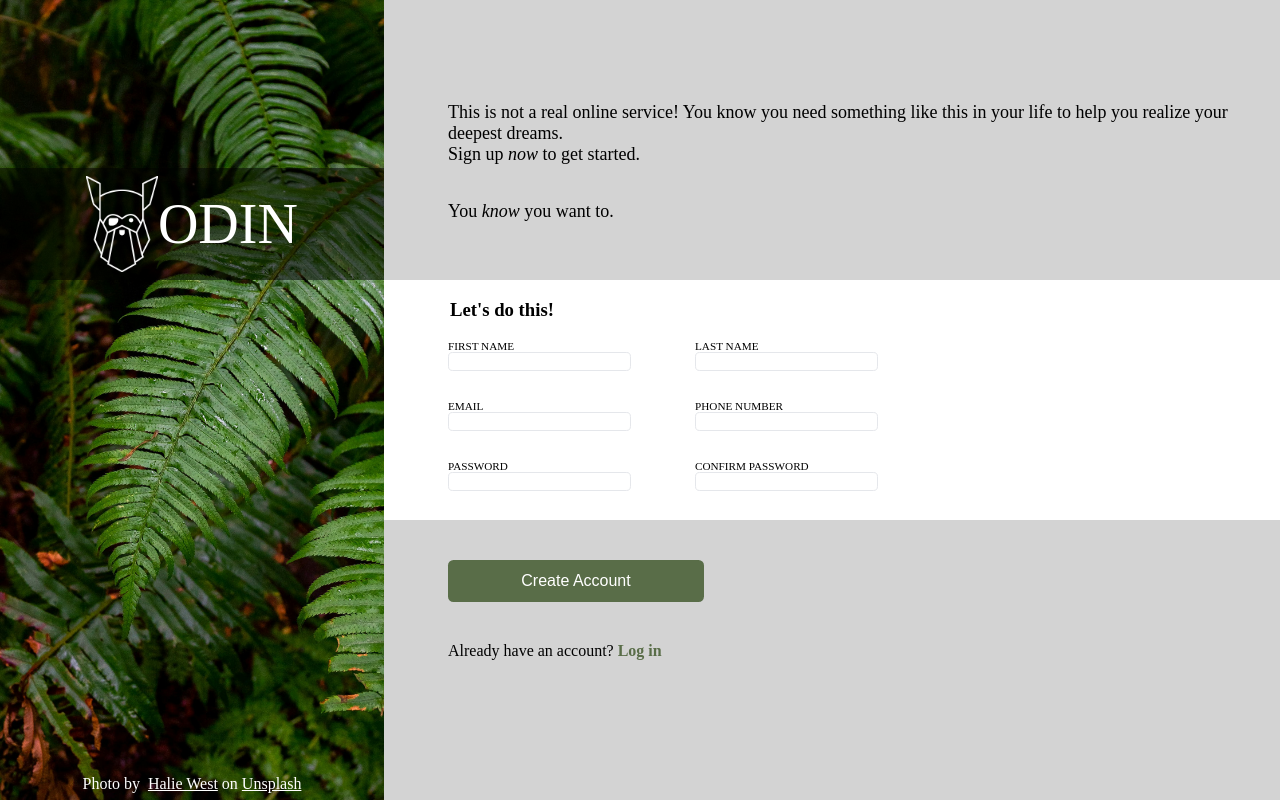
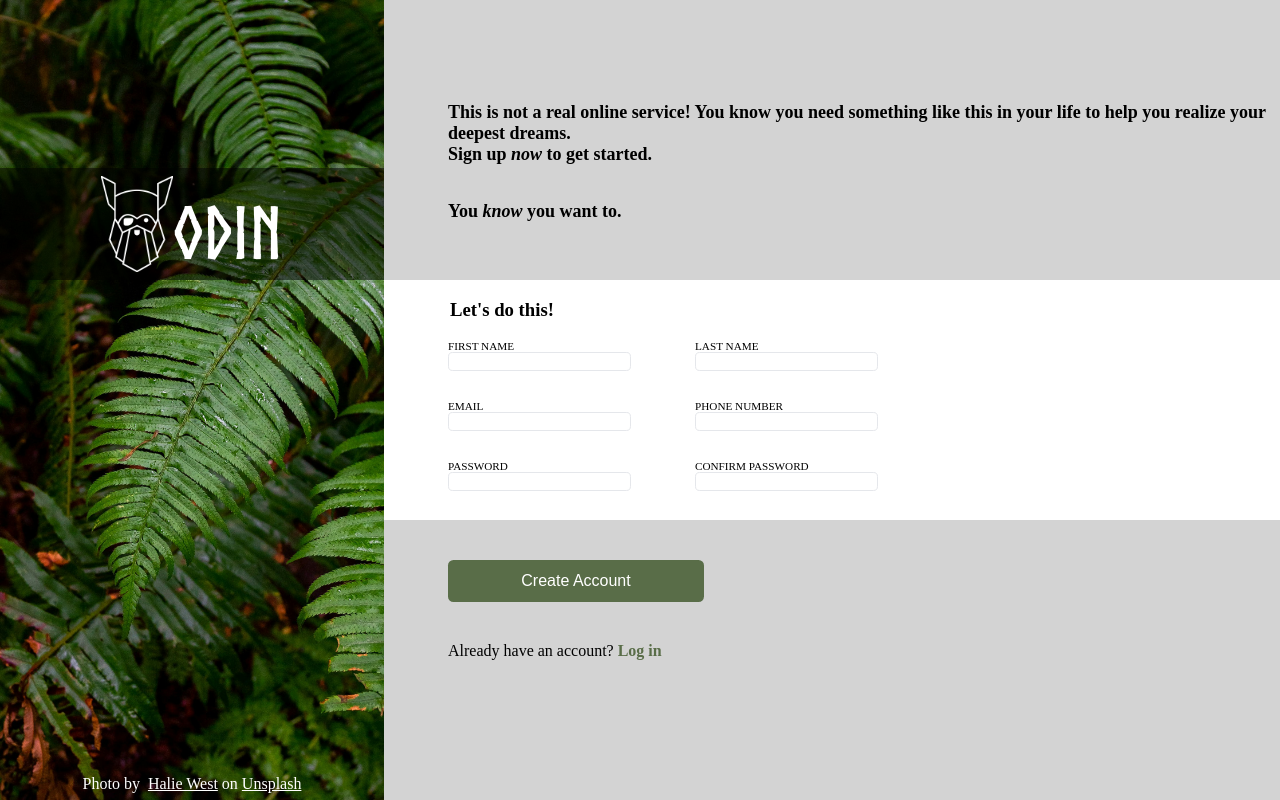
Before and after one commit to Jordan514/odin-form, a plain HTML site: page index.html in a window 1280 px wide. Drawn offline with Linux system fonts and the light colour scheme.

Commit message:
Project complete

```diff
--- a/index.html
+++ b/index.html
@@ -10,7 +10,8 @@
     <div id="left">
       <div id="spacer1"></div>
       <div id="banner">
-        <img src="./odin-lined.png" alt="odin logo" /><span>ODIN</span>
+        <img src="./odin-lined.png" alt="odin logo" />
+        <div>ODIN</div>
       </div>
       <div></div>
       <div id="banner-credit">
--- a/style.css
+++ b/style.css
@@ -6,6 +6,11 @@
   --padding: 5vh;
   --green: #596d48;
   --banner-height: 14vh;
+}
+
+@font-face {
+  font-family: NorseBold;
+  src: url("./Norse-Bold.otf");
 }
 
 body {
@@ -63,8 +68,15 @@ form,
   object-fit: contain;
 }
 
-#banner span {
-  font-size: 7vh;
+#banner div {
+  position: relative;
+  top: 1vh;
+  font-size: 9vh;
+  font-family: NorseBold;
+  display: flex;
+  text-align: center;
+  justify-content: center;
+  align-items: center;
 }
 
 #banner-credit {
@@ -86,6 +98,7 @@ form > div {
   justify-content: flex-end;
   padding-bottom: var(--padding);
   font-size: large;
+  font-weight: 600;
 }
 
 #middle {
```
